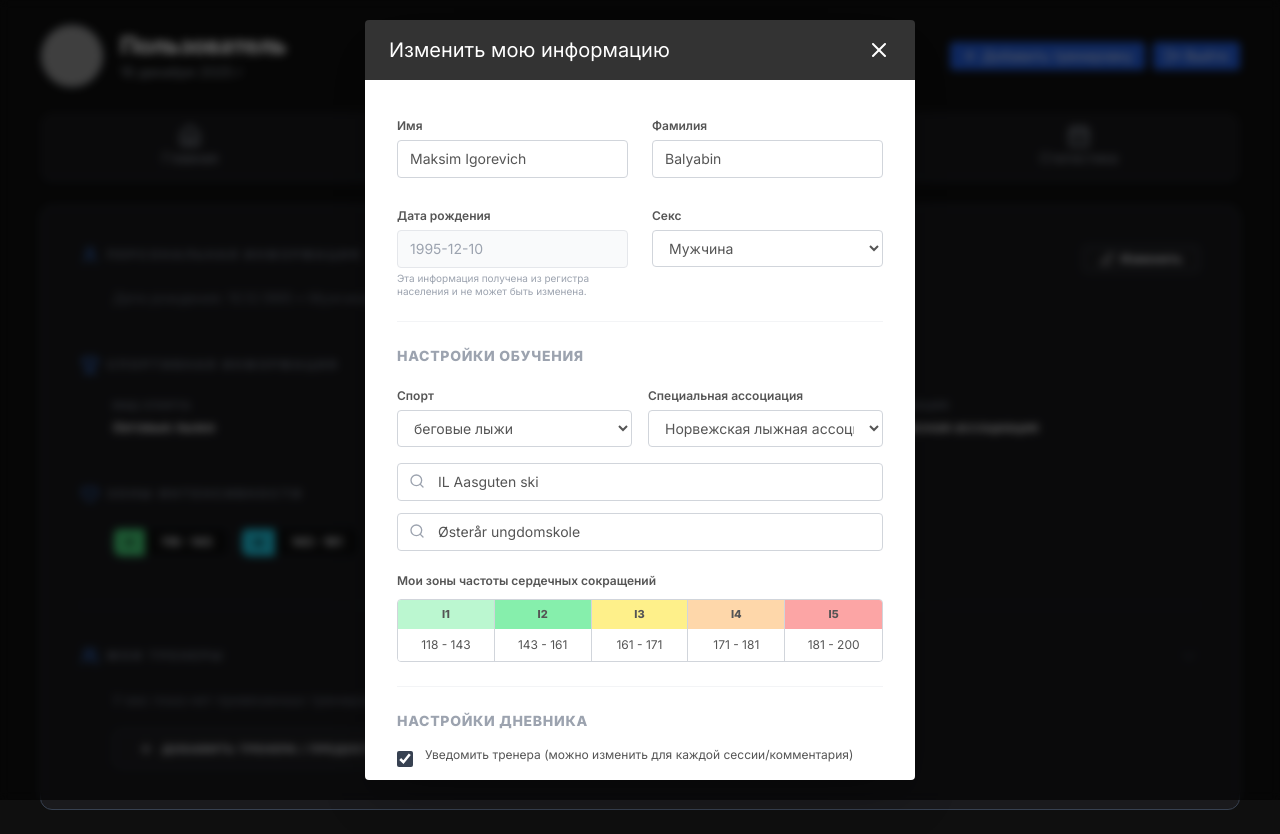
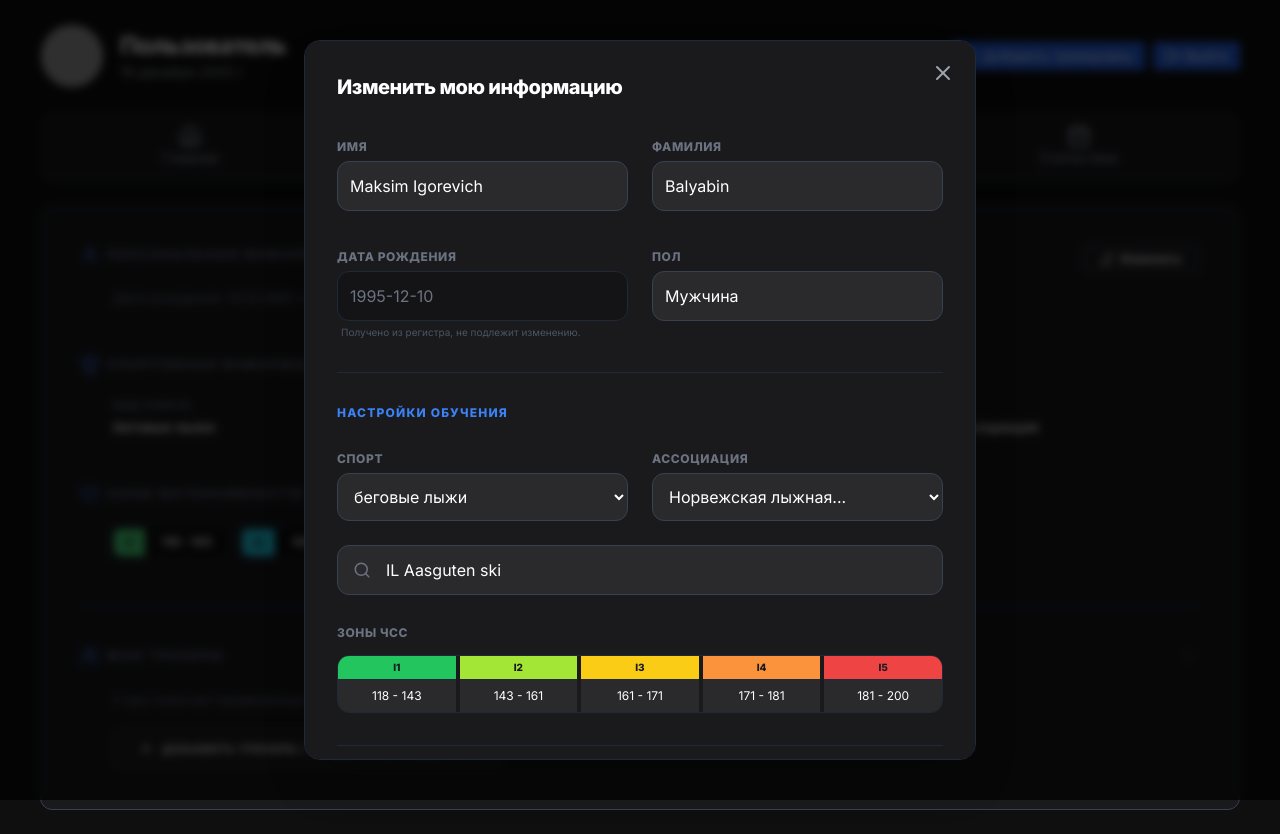
Before and after one commit to mbaliabin/dagbook-test, a React (Vite) app in the folder fasx-frontend/: page /account in a window 1280 px wide. Both pictures are taken after a click on the button "Изменить". Built offline with nearby package versions, Linux system fonts and the light colour scheme; grey boxes are pictures that could not be loaded.

Commit message:
Доработка AccountPage.tsx 24

```diff
--- a/fasx-frontend/src/components/AccountPage/EditAccountModal.tsx
+++ b/fasx-frontend/src/components/AccountPage/EditAccountModal.tsx
@@ -1,143 +1,160 @@
-import React from 'react';
-import { X, Search, RotateCcw, Check } from 'lucide-react';
+import React from "react";
+import { Dialog } from "@headlessui/react";
+import { X, Search, RotateCcw, Check } from "lucide-react";
 
-interface EditProfileModalProps {
+interface EditAccountModalProps {
   isOpen: boolean;
   onClose: () => void;
   profile?: any;
 }
 
-const EditProfileModal: React.FC<EditProfileModalProps> = ({ isOpen, onClose, profile }) => {
-  if (!isOpen) return null;
-
+export default function EditAccountModal({ isOpen, onClose, profile }: EditAccountModalProps) {
   const hrZones = [
-    { id: 'I1', color: '#bbf7d0', range: '118 - 143' },
-    { id: 'I2', color: '#86efac', range: '143 - 161' },
-    { id: 'I3', color: '#fef08a', range: '161 - 171' },
-    { id: 'I4', color: '#fed7aa', range: '171 - 181' },
-    { id: 'I5', color: '#fca5a5', range: '181 - 200' },
+    { id: 'I1', color: "bg-green-500", range: '118 - 143' },
+    { id: 'I2', color: "bg-lime-400", range: '143 - 161' },
+    { id: 'I3', color: "bg-yellow-400", range: '161 - 171' },
+    { id: 'I4', color: "bg-orange-400", range: '171 - 181' },
+    { id: 'I5', color: "bg-red-500", range: '181 - 200' },
   ];
 
   return (
-    <div className="fixed inset-0 z-[1000] flex items-center justify-center bg-black/60 backdrop-blur-sm p-4">
-      <div className="bg-white w-full max-w-[550px] max-h-[95vh] overflow-y-auto rounded shadow-2xl flex flex-col text-[#555555]">
+    <Dialog open={isOpen} onClose={onClose} className="fixed inset-0 z-50 flex items-center justify-center">
+      {/* Overlay - затемнение как в тренировках */}
+      <div className="fixed inset-0 bg-black/70 backdrop-blur-sm" aria-hidden="true" />
 
-        {/* Шапка модалки */}
-        <div className="bg-[#333333] text-white px-6 py-4 flex justify-between items-center">
-          <h2 className="text-xl font-medium">Изменить мою информацию</h2>
-          <button onClick={onClose} className="hover:opacity-70 transition-opacity">
+      <Dialog.Panel className="relative bg-[#1a1a1d] max-h-[90vh] overflow-y-auto p-8 rounded-2xl w-[95%] max-w-2xl z-50 text-white shadow-2xl border border-gray-800">
+        {/* Кнопка закрытия */}
+        <button onClick={onClose} className="absolute top-5 right-5 text-gray-400 hover:text-white transition-colors">
           <X size={24} />
         </button>
-        </div>
 
-        <div className="p-8 space-y-6">
-          {/* Имя / Фамилия */}
-          <div className="grid grid-cols-2 gap-6">
+        <Dialog.Title className="text-xl font-bold mb-8 text-white tracking-tight">
+          Изменить мою информацию
+        </Dialog.Title>
+
+        <form className="space-y-8">
+          {/* Блок: Имя и Фамилия */}
+          <div className="grid grid-cols-1 md:grid-cols-2 gap-6">
             <div className="space-y-1">
-              <label className="text-xs font-semibold">Имя</label>
-              <input type="text" defaultValue="Maksim Igorevich" className="w-full border border-gray-300 rounded px-3 py-2 text-sm outline-none focus:border-blue-500" />
+              <label className="text-xs font-bold text-gray-500 uppercase tracking-wider">Имя</label>
+              <input
+                type="text"
+                defaultValue={profile?.name?.split(' ')[0] || "Maksim Igorevich"}
+                className="w-full p-3 rounded-xl bg-[#2a2a2d] border border-gray-700 text-white outline-none focus:border-blue-500 transition-all"
+              />
             </div>
             <div className="space-y-1">
-              <label className="text-xs font-semibold">Фамилия</label>
-              <input type="text" defaultValue="Balyabin" className="w-full border border-gray-300 rounded px-3 py-2 text-sm outline-none focus:border-blue-500" />
+              <label className="text-xs font-bold text-gray-500 uppercase tracking-wider">Фамилия</label>
+              <input
+                type="text"
+                defaultValue={profile?.name?.split(' ')[1] || "Balyabin"}
+                className="w-full p-3 rounded-xl bg-[#2a2a2d] border border-gray-700 text-white outline-none focus:border-blue-500 transition-all"
+              />
             </div>
           </div>
 
-          {/* Рождение / Секс */}
-          <div className="grid grid-cols-2 gap-6">
+          {/* Блок: Дата и Пол */}
+          <div className="grid grid-cols-1 md:grid-cols-2 gap-6">
             <div className="space-y-1">
-              <label className="text-xs font-semibold">Дата рождения</label>
-              <input type="text" value="1995-12-10" readOnly className="w-full border border-gray-200 bg-gray-50 rounded px-3 py-2 text-sm text-gray-400 cursor-not-allowed" />
-              <p className="text-[10px] leading-tight text-gray-400 mt-1">Эта информация получена из регистра населения и не может быть изменена.</p>
+              <label className="text-xs font-bold text-gray-500 uppercase tracking-wider">Дата рождения</label>
+              <input
+                type="text"
+                value="1995-12-10"
+                readOnly
+                className="w-full p-3 rounded-xl bg-[#141416] border border-gray-800 text-gray-500 cursor-not-allowed italic"
+              />
+              <p className="text-[10px] text-gray-600 mt-1 px-1">Получено из регистра, не подлежит изменению.</p>
             </div>
             <div className="space-y-1">
-              <label className="text-xs font-semibold">Секс</label>
-              <select className="w-full border border-gray-300 rounded px-3 py-2 text-sm outline-none bg-white">
+              <label className="text-xs font-bold text-gray-500 uppercase tracking-wider">Пол</label>
+              <select className="w-full p-3 rounded-xl bg-[#2a2a2d] border border-gray-700 text-white outline-none focus:border-blue-500 appearance-none cursor-pointer">
                 <option>Мужчина</option>
                 <option>Женщина</option>
               </select>
             </div>
           </div>
 
-          <hr className="border-gray-100" />
+          <div className="h-px bg-gray-800 my-4" />
 
           {/* Настройки обучения */}
-          <div className="space-y-4">
-            <h3 className="text-sm font-bold uppercase tracking-wider text-gray-400">Настройки обучения</h3>
-            <div className="grid grid-cols-2 gap-4">
+          <div className="space-y-6">
+            <h3 className="text-xs font-black text-blue-500 uppercase tracking-widest">Настройки обучения</h3>
+
+            <div className="grid grid-cols-1 md:grid-cols-2 gap-6">
               <div className="space-y-1">
-                <label className="text-xs font-semibold">Спорт</label>
-                <select className="w-full border border-gray-300 rounded px-3 py-2 text-sm bg-white">
+                <label className="text-xs font-bold text-gray-500 uppercase tracking-wider">Спорт</label>
+                <select className="w-full p-3 rounded-xl bg-[#2a2a2d] border border-gray-700 text-white outline-none focus:border-blue-500">
                   <option>беговые лыжи</option>
                 </select>
               </div>
               <div className="space-y-1">
-                <label className="text-xs font-semibold">Специальная ассоциация</label>
-                <select className="w-full border border-gray-300 rounded px-3 py-2 text-sm bg-white">
-                  <option>Норвежская лыжная ассоциация</option>
+                <label className="text-xs font-bold text-gray-500 uppercase tracking-wider">Ассоциация</label>
+                <select className="w-full p-3 rounded-xl bg-[#2a2a2d] border border-gray-700 text-white outline-none focus:border-blue-500">
+                  <option>Норвежская лыжная...</option>
                 </select>
               </div>
             </div>
 
             <div className="space-y-3">
               <div className="relative">
-                <Search className="absolute left-3 top-2.5 text-gray-400" size={16} />
-                <input type="text" defaultValue="IL Aasguten ski" className="w-full border border-gray-300 rounded pl-10 pr-3 py-2 text-sm" />
-              </div>
-              <div className="relative">
-                <Search className="absolute left-3 top-2.5 text-gray-400" size={16} />
-                <input type="text" defaultValue="Østerår ungdomskole" className="w-full border border-gray-300 rounded pl-10 pr-3 py-2 text-sm" />
+                <Search className="absolute left-4 top-1/2 -translate-y-1/2 text-gray-500" size={18} />
+                <input
+                  type="text"
+                  defaultValue="IL Aasguten ski"
+                  className="w-full pl-12 pr-4 py-3 rounded-xl bg-[#2a2a2d] border border-gray-700 text-white outline-none focus:border-blue-500"
+                />
               </div>
             </div>
 
-            {/* Таблица пульсовых зон */}
-            <div className="space-y-2">
-              <label className="text-xs font-semibold">Мои зоны частоты сердечных сокращений</label>
-              <div className="border border-gray-300 rounded overflow-hidden">
-                <div className="grid grid-cols-5 text-center text-[11px] font-bold">
+            {/* Зоны (в стиле тренировок) */}
+            <div className="space-y-3">
+              <label className="text-xs font-bold text-gray-500 uppercase tracking-wider">Зоны ЧСС</label>
+              <div className="grid grid-cols-5 gap-1 rounded-xl overflow-hidden border border-gray-800">
                 {hrZones.map(z => (
-                    <div key={z.id} style={{ backgroundColor: z.color }} className="py-1.5 border-r border-gray-300 last:border-0">{z.id}</div>
-                  ))}
+                  <div key={z.id} className="flex flex-col">
+                    <div className={`${z.color} py-1 text-center text-[10px] font-black text-[#1a1a1d]`}>{z.id}</div>
+                    <input
+                      type="text"
+                      defaultValue={z.range}
+                      className="bg-[#2a2a2d] text-white text-center py-2 text-xs outline-none border-t border-gray-800"
+                    />
                   </div>
-                <div className="grid grid-cols-5 text-center">
-                  {hrZones.map((z, i) => (
-                    <input key={i} type="text" defaultValue={z.range} className="w-full py-2 text-center text-xs border-r border-gray-300 last:border-0 outline-none" />
                 ))}
               </div>
             </div>
           </div>
+
+          {/* Чекбоксы в стиле темной темы */}
+          <div className="space-y-4 pt-4 border-t border-gray-800">
+            <label className="flex items-start gap-3 cursor-pointer group">
+              <div className="mt-1 relative flex items-center">
+                <input type="checkbox" defaultChecked className="peer h-5 w-5 appearance-none rounded border border-gray-700 bg-[#2a2a2d] checked:bg-blue-600 checked:border-blue-600 transition-all" />
+                <Check className="absolute h-5 w-5 text-white scale-0 peer-checked:scale-75 transition-transform pointer-events-none" />
+              </div>
+              <span className="text-xs text-gray-400 leading-relaxed group-hover:text-gray-200 transition-colors">
+                Уведомлять тренера об активности автоматически
+              </span>
+            </label>
           </div>
 
-          <hr className="border-gray-100" />
-
-          {/* Настройки дневника */}
-          <div className="space-y-4">
-            <h3 className="text-sm font-bold uppercase tracking-wider text-gray-400">Настройки дневника</h3>
-            <div className="space-y-3">
-              <label className="flex items-start gap-3 cursor-pointer">
-                <input type="checkbox" defaultChecked className="mt-1 w-4 h-4 accent-gray-700" />
-                <span className="text-xs">Уведомить тренера (можно изменить для каждой сессии/комментария)</span>
-              </label>
-              <label className="flex items-start gap-3 cursor-pointer">
-                <input type="checkbox" defaultChecked className="mt-1 w-4 h-4 accent-gray-700" />
-                <span className="text-xs">Моё имя не должно быть доступно для поиска другими пользователями.</span>
-              </label>
-            </div>
-          </div>
-        </div>
-
-        {/* Футер модалки */}
-        <div className="bg-gray-50 p-4 flex justify-between border-t border-gray-200">
-          <button onClick={onClose} className="flex items-center gap-2 text-sm text-gray-600 hover:text-black">
+          {/* Кнопки в стиле тренировок */}
+          <div className="flex justify-end gap-3 pt-6 border-t border-gray-800">
+            <button
+              type="button"
+              onClick={onClose}
+              className="flex items-center gap-2 px-6 py-2.5 bg-[#2a2a2d] text-gray-300 rounded-xl hover:bg-[#323235] transition-colors text-sm font-semibold"
+            >
               <RotateCcw size={16} /> Отмена
             </button>
-          <button className="flex items-center gap-2 bg-white border border-gray-300 px-6 py-1.5 rounded text-sm font-medium hover:bg-gray-100">
-            <Check size={18} className="text-green-600" /> Сохранить
+            <button
+              type="submit"
+              className="flex items-center gap-2 px-8 py-2.5 bg-blue-600 text-white rounded-xl hover:bg-blue-500 transition-all shadow-lg shadow-blue-900/20 text-sm font-bold"
+            >
+              <Check size={18} /> Сохранить
             </button>
           </div>
-      </div>
-    </div>
+        </form>
+      </Dialog.Panel>
+    </Dialog>
   );
-};
-
-export default EditProfileModal;
+}
```
Lines whose indentation alone changed are shown as unchanged.
